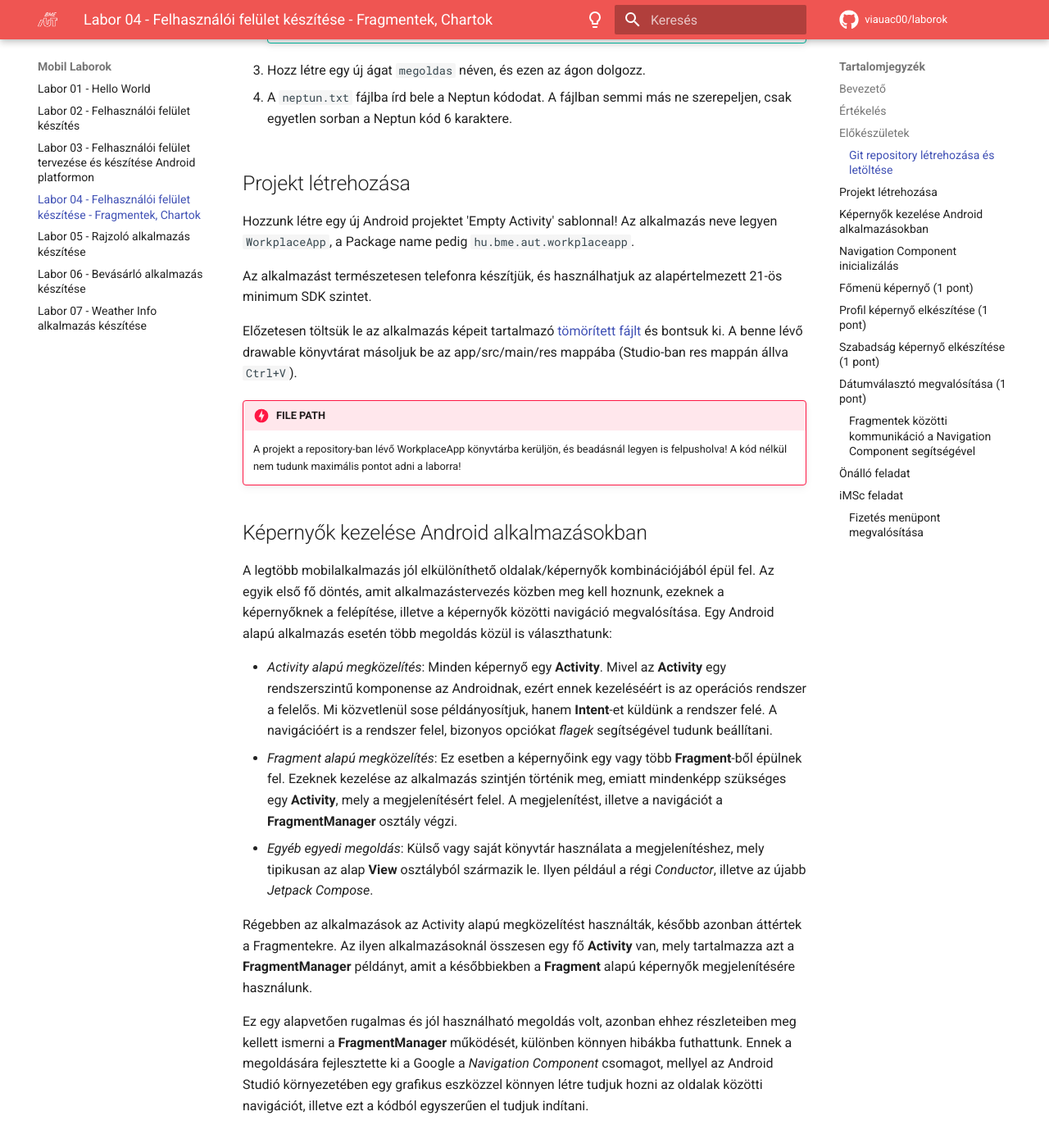
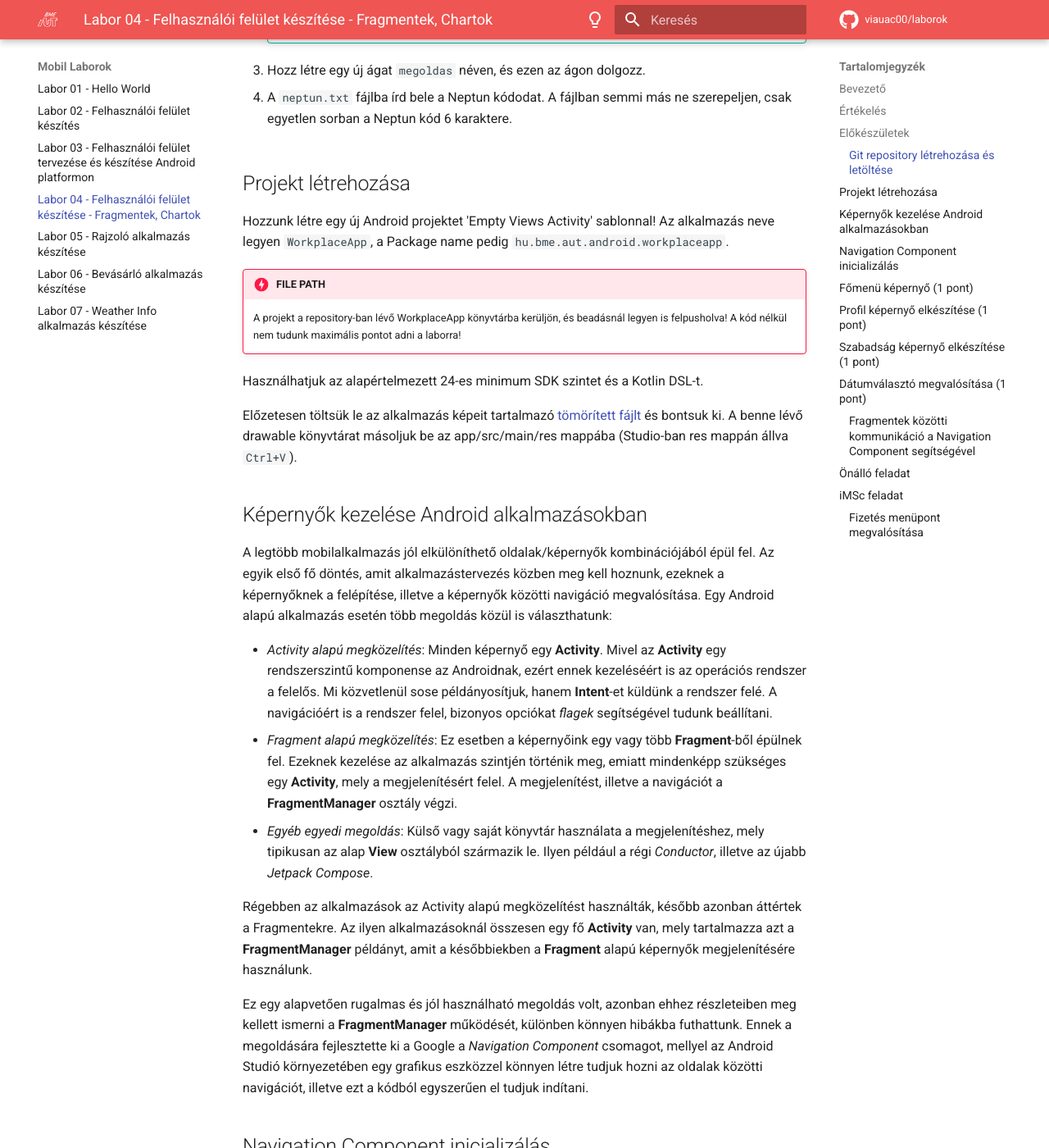
Before and after one commit to VIAUAD02/laborok, an MkDocs documentation site: the page built from docs/laborok/04-android-ui-fragments/index.md, in a window 1280 px wide and 1400 px high, scrolled down 1872 px. Shown: the whole window at 82% size. Built offline with MkDocs 1.6.1 and Material for MkDocs 9.7.7, drawn with Linux system fonts in a browser that asks for light colours; comment, search, counter and statistics services are not loaded; some of the changed text lies outside the part shown.

Commit message:
2023 Lab04 update

````diff
--- a/docs/laborok/04-android-ui-fragments/index.md
+++ b/docs/laborok/04-android-ui-fragments/index.md
@@ -51,14 +51,14 @@
 
 ## Projekt létrehozása
 
-Hozzunk létre egy új Android projektet 'Empty Activity' sablonnal! Az alkalmazás neve legyen `WorkplaceApp`, a Package name pedig `hu.bme.aut.workplaceapp`.
-
-Az alkalmazást természetesen telefonra készítjük, és használhatjuk az alapértelmezett 21-ös minimum SDK szintet.
-
-Előzetesen töltsük le az alkalmazás képeit tartalmazó [tömörített fájlt](./downloads/res.zip) és bontsuk ki. A benne lévő drawable könyvtárat másoljuk be az app/src/main/res mappába (Studio-ban res mappán állva `Ctrl+V`).
+Hozzunk létre egy új Android projektet 'Empty Views Activity' sablonnal! Az alkalmazás neve legyen `WorkplaceApp`, a Package name pedig `hu.bme.aut.android.workplaceapp`.
 
 !!!danger "FILE PATH"
 	A projekt a repository-ban lévő WorkplaceApp könyvtárba kerüljön, és beadásnál legyen is felpusholva! A kód nélkül nem tudunk maximális pontot adni a laborra!
+
+Használhatjuk az alapértelmezett 24-es minimum SDK szintet és a Kotlin DSL-t.
+
+Előzetesen töltsük le az alkalmazás képeit tartalmazó [tömörített fájlt](./downloads/res.zip) és bontsuk ki. A benne lévő drawable könyvtárat másoljuk be az app/src/main/res mappába (Studio-ban res mappán állva `Ctrl+V`).
 
 ## Képernyők kezelése Android alkalmazásokban
 A legtöbb mobilalkalmazás jól elkülöníthető oldalak/képernyők kombinációjából épül fel. Az egyik első fő döntés, amit alkalmazástervezés közben meg kell hoznunk, ezeknek a képernyőknek a felépítése, illetve a képernyők közötti navigáció megvalósítása. Egy Android alapú alkalmazás esetén több megoldás közül is választhatunk:
@@ -487,7 +484,7 @@
     xmlns:tools="http://schemas.android.com/tools"
     android:layout_width="match_parent"
     android:layout_height="match_parent"
-    tools:context="hu.bme.aut.workplaceapp.profile.ProfileFragment">
+    tools:context="hu.bme.aut.android.workplaceapp.profile.ProfileFragment">
 
     <androidx.viewpager2.widget.ViewPager2
         android:id="@+id/vpProfile"
@@ -565,7 +562,7 @@
 dependencyResolutionManagement {
     repositories {
         ...
-        maven { url "https://jitpack.io" }
+        maven(url = "https://jitpack.io")
     }
 }
 ```
@@ -574,7 +571,7 @@
 ```groovy
 dependencies {
     ...
-    implementation 'com.github.PhilJay:MPAndroidChart:v3.1.0'
+    implementation("com.github.PhilJay:MPAndroidChart:v3.1.0")
 }
 ```
 
@@ -588,7 +585,7 @@
     android:layout_width="match_parent"
     android:layout_height="match_parent"
     android:orientation="vertical"
-    tools:context="hu.bme.aut.workplaceapp.HolidayFragment">
+    tools:context="hu.bme.aut.android.workplaceapp.HolidayFragment">
 
     <com.github.mikephil.charting.charts.PieChart
         android:id="@+id/chartHoliday"
````
Also changed, not shown: other parts of docs/laborok/04-android-ui-fragments/index.md (+5 -8 lines).
